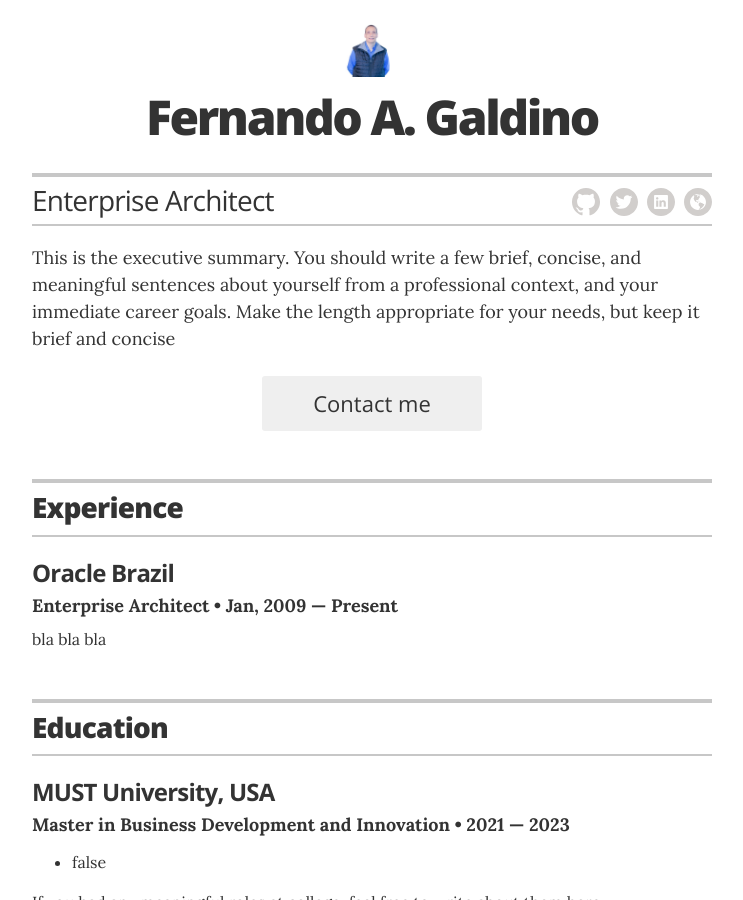
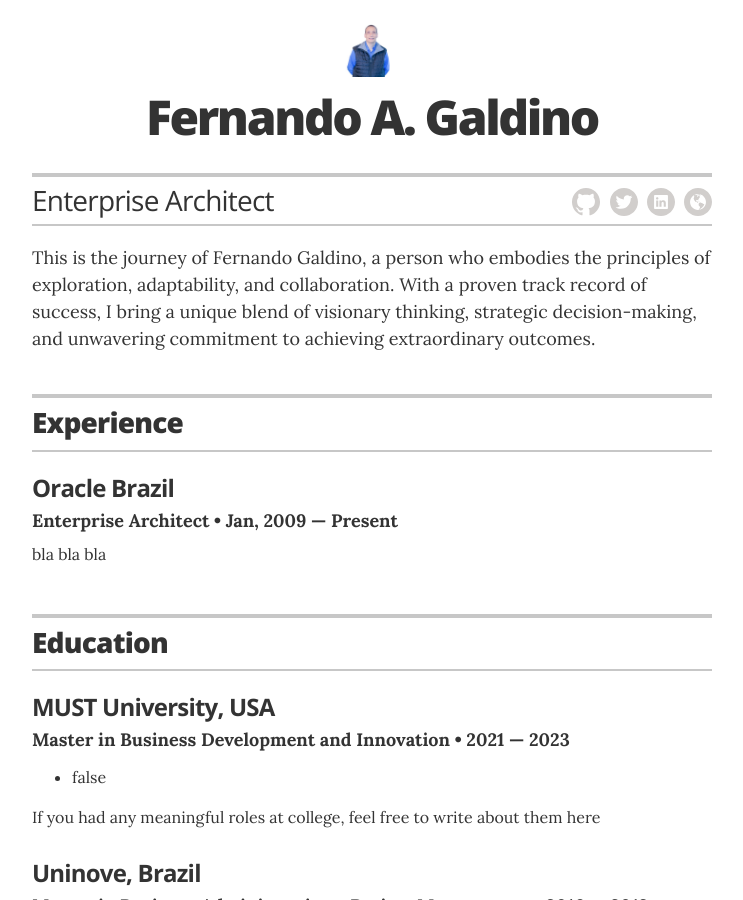
Before and after one commit to fdagaldino/fdagaldino.github.io, a Jekyll site: the page built from index.html, in a window 1280 px wide and 900 px high. Shown: the whole window, without its empty margins (268-1011 px from the left). Built offline with Jekyll 4.4.1, drawn with Linux system fonts in a browser that asks for light colours.

Commit message:
Update _config.yml

```diff
--- a/_config.yml
+++ b/_config.yml
@@ -23,13 +23,12 @@ resume_contact_address:         "São Paulo, SP, Brazil"
 resume_header_contact_info:     "fdagald@gmail.com"
 display_header_contact_info:    "false"
 
-resume_header_intro: "<p>This is the executive summary. You should write a few brief, concise, and meaningful sentences about yourself from a professional context, and your immediate career goals. Make the length appropriate for your needs, but keep it brief and concise</p>"
-
+resume_header_intro: "<p>This is the journey of Fernando Galdino, a person who embodies the principles of exploration, adaptability, and collaboration. With a proven track record of success, I bring a unique blend of visionary thinking, strategic decision-making, and unwavering commitment to achieving extraordinary outcomes.</p>"
 # use "yes" to display the email contact button,
 # "no" to display an "I'm not looking for work" message,
 # or remove the resume_looking_for_work option entirely
 # to leave blank
-resume_looking_for_work:        "yes"
+# resume_looking_for_work:        "yes"
 
 # Decide which sections to use
 # comment out to hide
```
